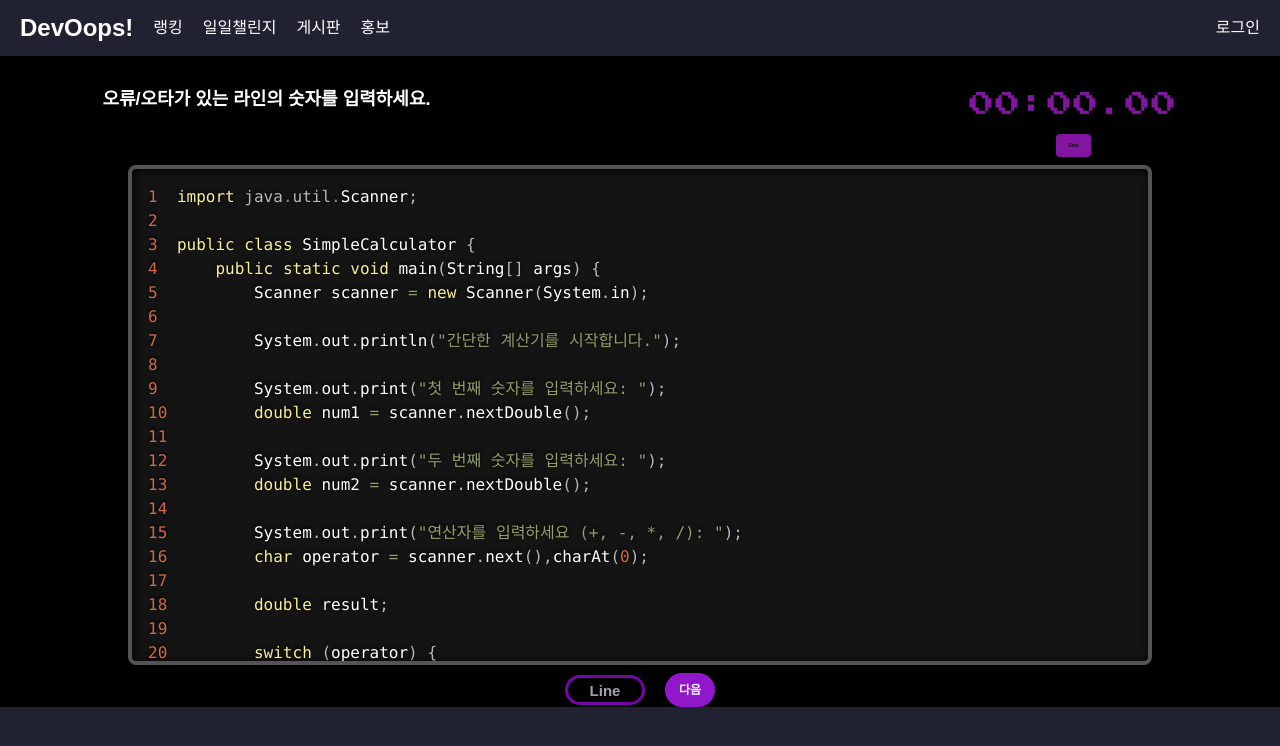
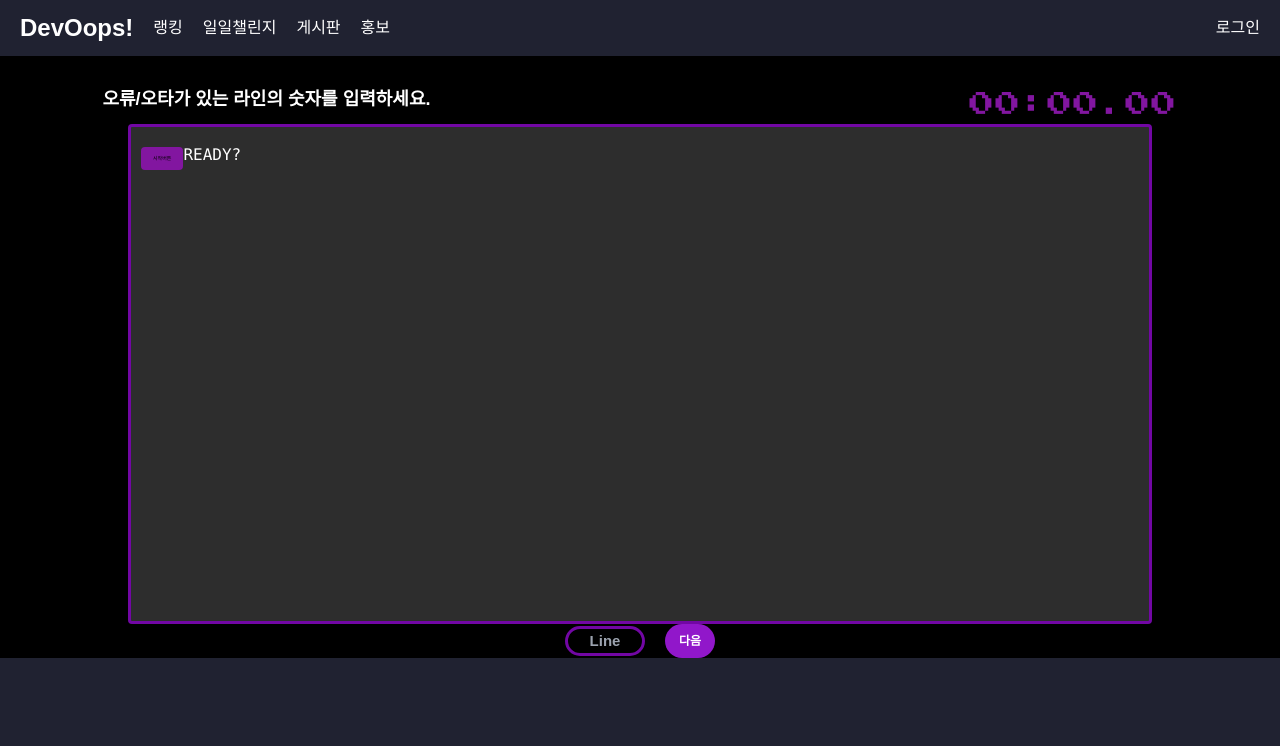
Before and after one commit to yuseong95/DevOops_New, a React (Create React App) app: page /findError in a window 1280 px wide. Shown: the top 746 px of the page. Built offline with nearby package versions, Linux system fonts and the light colour scheme.

Commit message:
FEAT:Timer 연동

```diff
--- a/src/components/ErrorGameResult.js
+++ b/src/components/ErrorGameResult.js
@@ -2,11 +2,18 @@ import React from "react";
 import "./css/ErrorGameResult.css";
 import { useNavigate } from "react-router-dom";
 
-const ErrorGameResult = ({ count, onShowExplanation }) => {
+const ErrorGameResult = ({ count, onShowExplanation, runningTime }) => {
   const navigate = useNavigate();
 
   const goToHome = () => {
     navigate("/"); // 메인페이지로 이동
+  };
+
+  const formatTime = (time) => {
+    const minutes = String(Math.floor((time / 60000) % 60));
+    const seconds = String(Math.floor((time / 1000) % 60)).padStart(2, "0");
+    const milliseconds = String((time % 1000) / 10).padStart(2, "0");
+    return `${minutes}분 ${seconds}초 ${milliseconds}`;
   };
 
   return (
@@ -14,7 +21,7 @@ const ErrorGameResult = ({ count, onShowExplanation }) => {
       <div className="modal-content">
         <p>점수:</p>
         <p>맞은 문제: {count}개</p>
-        <p>소요 시간:</p>
+        <p>시간: {formatTime(runningTime)}</p>
         <button onClick={onShowExplanation}>해설보기</button>
         <button onClick={goToHome}>메인으로</button>
       </div>
--- a/src/components/Timer.js
+++ b/src/components/Timer.js
@@ -1,25 +1,21 @@
 import React, { useState, useEffect } from "react";
 import "./css/Timer.css";
 
-const Timer = () => {
+const Timer = ({ onStart, onStop }) => {
   const [time, setTime] = useState(0);
-  const [isActive, setIsActive] = useState(false);
 
   useEffect(() => {
     let interval = null;
-    if (isActive) {
+    if (onStart) {
       interval = setInterval(() => {
-        setTime((prevTime) => prevTime + 10); // 밀리초 단위
+        setTime((prevTime) => prevTime + 10); // ms 단위
       }, 10); // 10ms마다 업데이트
-    } else if (!isActive && time !== 0) {
+    } else {
       clearInterval(interval);
+      onStop(time);
     }
     return () => clearInterval(interval);
-  }, [isActive, time]);
-
-  const toggleTimer = () => {
-    setIsActive(!isActive);
-  };
+  }, [onStart, onStop, time]);
 
   const formatTime = (time) => {
     const minutes = String(Math.floor((time / 60000) % 60)).padStart(2, "0");
@@ -31,7 +27,6 @@ const Timer = () => {
   return (
     <div className="timer">
       <h1>{formatTime(time)}</h1>
-      <button onClick={toggleTimer}>{isActive ? "Pause" : "Start"}</button>
     </div>
   );
 };
--- a/src/routes/ErrorGame.js
+++ b/src/routes/ErrorGame.js
@@ -9,10 +9,11 @@ import ErrorGameResult from "../components/ErrorGameResult";
 import Timer from "../components/Timer";
 
 const ErrorGame = () => {
+  const [showQuiz, setShowQuiz] = useState(false); // 문제 보이기
   const [files, setFiles] = useState([]); // 오늘의 3문제 배열
   const [, /*currentSetIndex*/ setCurrentSetIndex] = useState(0); // 문제 세트의 인덱스(0~6개 3문제씩 총 21문제)
   const [currentFile, setCurrentFile] = useState(0); // 현재 보여지는 문제의 인덱스(0,1,2)
-  const [fileContent, setFileContent] = useState(""); // 문제 파일의 내용
+  const [fileContent, setFileContent] = useState("READY"); // 문제 파일의 내용
   const [userAnswers, setUserAnswers] = useState(["", "", ""]); // user가 입력한 3문제의 답
   const [answers, setAnswers] = useState([]); // 실제 3문제의 답
   const [comments, setComments] = useState([]); // 문제 해설
@@ -20,6 +21,7 @@ const ErrorGame = () => {
   const [resultCount, setResultCount] = useState(null); // 맞은 문제 수
   const [explanationMode, setExplanationMode] = useState(false); // 해설 모드 (초기값 false)
   const [explanationIndex, setExplanationIndex] = useState(0); // 현재 보여지는 해설의 인덱스(0,1,2)
+  const [time, setTime] = useState(null); // 소요 시간
   const preRef = useRef(null); // 문제 스크롤바 제어
   const navigate = useNavigate();
 
@@ -55,9 +57,6 @@ const ErrorGame = () => {
         const todayComments = currentSet.map((file) => file.comment);
         setAnswers(todayAnswers);
         setComments(todayComments);
-
-        // 세트의 첫 문제 가져오기
-        loadFileContent(currentSet[0]);
       } catch (error) {
         console.error(error);
       }
@@ -70,6 +69,12 @@ const ErrorGame = () => {
   useEffect(() => {
     Prism.highlightAll();
   }, [fileContent]);
+
+  // 문제풀이 시작, 타이머 시작
+  const handleStart = () => {
+    setShowQuiz(true);
+    loadFileContent(files[0]);
+  };
 
   const calculateTodaySetIndex = () => {
     const today = new Date();
@@ -134,7 +139,6 @@ const ErrorGame = () => {
     } else {
       // 해설 모드일 경우
 
-      // 해설 모드
       if (explanationIndex < 2) {
         setExplanationIndex((prevIndex) => prevIndex + 1);
         loadFileContent(files[explanationIndex + 1]);
@@ -163,22 +167,44 @@ const ErrorGame = () => {
     setExplanationIndex(0);
   };
 
+  const handleTimer = (time) => {
+    setTime(time);
+  };
+
   return (
     <div className="errorGame">
       <div className="top">
         <div className="title">오류/오타가 있는 라인의 숫자를 입력하세요.</div>
-        <div className="timer">{<Timer />}</div>
+        {/* 타이머 */}
+        <div className="timer">
+          {
+            <Timer
+              onStart={showQuiz && resultCount === null}
+              onStop={handleTimer}
+            />
+          }
+        </div>
       </div>
       {!explanationMode && (
         <>
           <pre
-            className="language-java"
+            className="line-numbers"
             onCopy={handleCopy}
             onCut={handleCopy}
             ref={preRef}
           >
-            <code className="language-java">{fileContent}</code>
+            {!showQuiz && (
+              <button className="start-button" onClick={handleStart}>
+                시작버튼
+              </button>
+            )}
+            {showQuiz ? (
+              <code className="language-java">{fileContent}</code>
+            ) : (
+              "READY?"
+            )}
           </pre>
+
           <div className="input">
             <input
               type="text"
@@ -203,6 +229,7 @@ const ErrorGame = () => {
         <ErrorGameResult
           count={resultCount}
           onShowExplanation={handleExplanationMode}
+          runningTime={time}
         />
       )}
 
```
